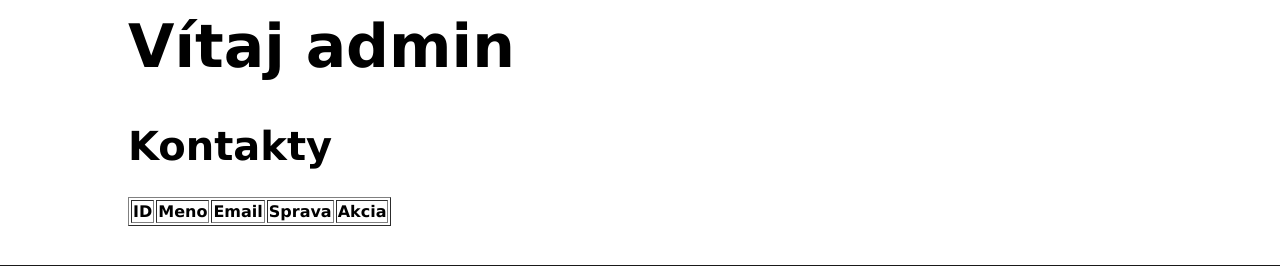
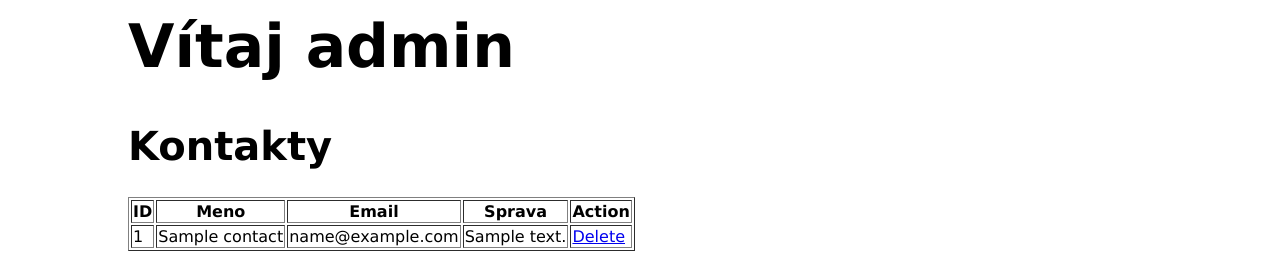
Before and after one commit to livi83/sj_4_8, a PHP site: page /admin.php in a window 1280 px wide. Shown: the part 104-370 px from the top of the page. Run offline with PHP 8.4, Linux system fonts and the light colour scheme; tables that the repository leaves empty hold one stand-in row (values such as "Sample post"); lists and menus that the app fills with data are empty.

Commit message:
Contact index and delelete

```diff
--- a/_inc/autoload.php
+++ b/_inc/autoload.php
@@ -2,5 +2,6 @@
 // Načítanie triedy Qna
 include_once('_inc/classes/Qna.php');
 include_once('_inc/classes/Menu.php');
-
+require_once('_inc/classes/Database.php');
+include_once('_inc/classes/Contact.php');
 ?>
--- /dev/null
+++ b/_inc/classes/Contact.php
@@ -0,0 +1,26 @@
+<?php
+
+    class Contact{
+        private $db;
+
+        public function __construct(Database $database){
+            $this->db = $database->getConnection();
+        }
+
+        public function index(){
+            $stmt = $this->db->prepare("SELECT * FROM contact");
+            $stmt->execute();
+            //FETCH_ASSOC - ziskame asociativne pole
+            //FETCH_OBJ - ziskame data ako objekt
+            return $stmt->fetchAll(PDO::FETCH_ASSOC);
+
+        }
+        public function destroy($id) {
+            $stmt = $this->db->prepare("DELETE FROM contact WHERE id = :id");
+            $stmt->bindParam(':id', $id, PDO::PARAM_INT); //PDO::PARAM_INT - nepovinne
+            return $stmt->execute();
+
+        }
+
+    }
+?>
--- /dev/null
+++ b/_inc/classes/Database.php
@@ -0,0 +1,35 @@
+<?php
+
+class Database{
+
+    private $host = "localhost";
+    private $db = "blog_db";
+    private $user = "root";
+    private $pass = "";
+    private $charset = "utf8";
+    private $pdo;
+
+
+    public function __construct() {
+        $dsn = "mysql:host={$this->host};dbname={$this->db};charset={$this->charset}";
+        try {
+            $this->pdo = new PDO($dsn, $this->user, $this->pass);
+            //PDO::ERRMODE_EXCEPTION - zachytime vynimku (exception) a tak ziskame error
+            //PDO::ERRMODE_WARNING - vyhodi warning (nie je idealne pre produkciu)
+            //PDO::ERRMODE_SILENT - nevyhodi nic
+            $this->pdo->setAttribute(PDO::ATTR_ERRMODE, PDO::ERRMODE_EXCEPTION);
+        } catch (PDOException $e) {
+            die('Connection failed: ' . $e->getMessage());
+        }
+    }
+
+    public function __destruct(){
+        $this->pdo = null;
+    }
+
+    public function getConnection(){
+        return $this->pdo;
+    }
+}
+
+?>
--- a/admin.php
+++ b/admin.php
@@ -1,5 +1,17 @@
 <?php
 include('partials/header.php');
+
+$db = new Database();
+$contact = new Contact($db);
+$contacts = $contact->index();
+
+// Vymazanie správy
+if (isset($_GET['delete'])) {
+    $contact->destroy($_GET['delete']);
+    header("Location: admin.php");
+    exit;
+}
+
 ?>
 
 <section class="container">
@@ -7,15 +19,26 @@ include('partials/header.php');
 
     <h2>Kontakty</h2>
 
-    <table border=>
-
+    <table border="1">
         <tr>
             <th>ID</th>
             <th>Meno</th>
             <th>Email</th>
             <th>Sprava</th>
-            <th>Akcia</th>
+            <th>Action</th>
         </tr>
+        <?php foreach($contacts as $con){
+            echo '<tr>';
+            echo '<td>'.$con['id'].'</td>';
+            echo '<td>'.$con['name'].'</td>';
+            echo '<td>'.$con['email'].'</td>';
+            echo '<td>'.$con['message'].'</td>';
+            echo '<td><a href="?delete='.$con['id'].'"
+            onclick="return confirm(\'Určite chcete vymazať túto správu?\')">Delete</a></td>';
+            echo '</tr>';
+        } ?>
+    </table>
+
 
 
     </table>
--- a/partials/header.php
+++ b/partials/header.php
@@ -1,5 +1,6 @@
 <?php
 require_once('_inc/autoload.php');
+
 ?>
 <!DOCTYPE html>
 <html lang="en">
@@ -44,3 +45,17 @@ require_once('_inc/autoload.php');
         </a>
       </nav>
     </header>
+    <?php
+
+    /*$db = new Database();
+    $conn = $db->getConnection();
+    if($conn){
+      echo 'Máme spojenie<br>';
+      var_dump($conn);
+    }*/
+
+    /*$db = new Database();
+    $contact = new Contact($db);
+    $contacts = $contact->index();
+    var_dump($contacts);*/
+    ?>
```
